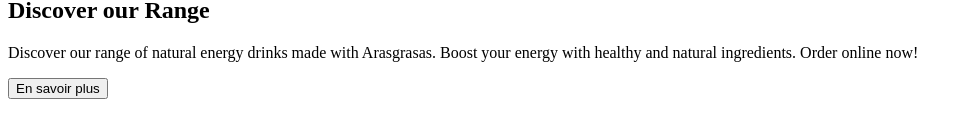
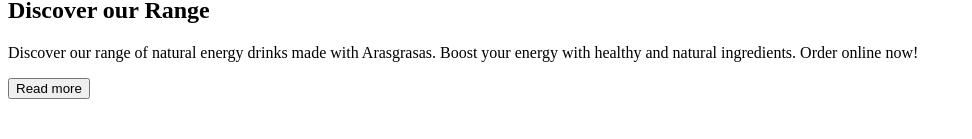
Before and after one commit to ErwanBAILLON/GragasPunch, a Next.js app: page / in a window 1280 px wide. Shown: the part 137-276 px from the top of the page, without its empty margins (0-972 px from the left). Built offline with nearby package versions, Linux system fonts and the light colour scheme.

Commit message:
[UPDATE] translated french text to english. (i forgor something smh)

```diff
--- a/pages/index.tsx
+++ b/pages/index.tsx
@@ -15,7 +15,7 @@
             <p className="text-lg mb-8">
               Discover our range of natural energy drinks made with Arasgrasas. Boost your energy with healthy and natural ingredients. Order online now!
             </p>
-            <Button colorText="teal" onClick={() => console.log("En savoir plus")} >En savoir plus</Button>
+            <Button colorText="teal" onClick={() => console.log("En savoir plus")} >Read more</Button>
           </div>
           <div className="md:w-1/2 mt-8 md:mt-0">
             <Image
```
